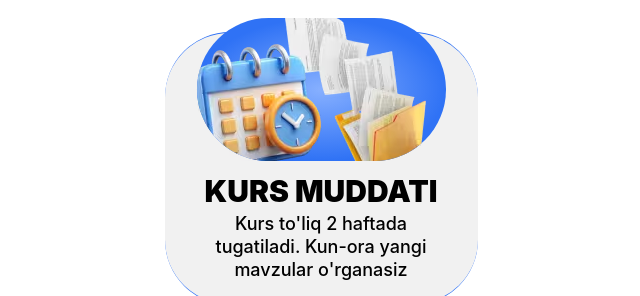
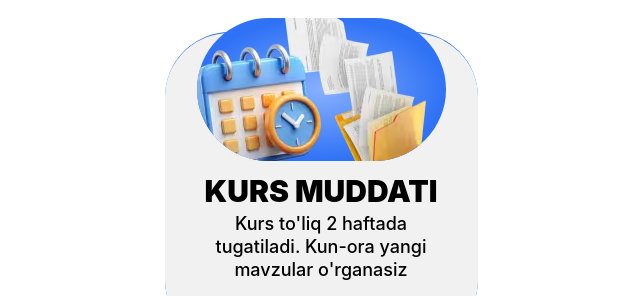
Before and after one commit to ezozbek36/visa-course, a website built with Vite: page index.hbs in a window 1280 px wide. Shown: the part 656-952 px from the top of the page, 319-959 px from the left. Built offline with nearby package versions, Linux system fonts and the light colour scheme.

Commit message:
some changes

```diff
--- a/src/styles/home.scss
+++ b/src/styles/home.scss
@@ -87,7 +87,7 @@
 	width: 100%;
 	max-width: 313px;
 	border-radius: 65px;
-	min-height: 273px;
+	min-height: clamp(256px, mixins.fluid(273, 256), 313px);
 	height: auto;
 	border-top: 1px solid $color-primary;
 	border-bottom: 1px solid $color-primary;
```
